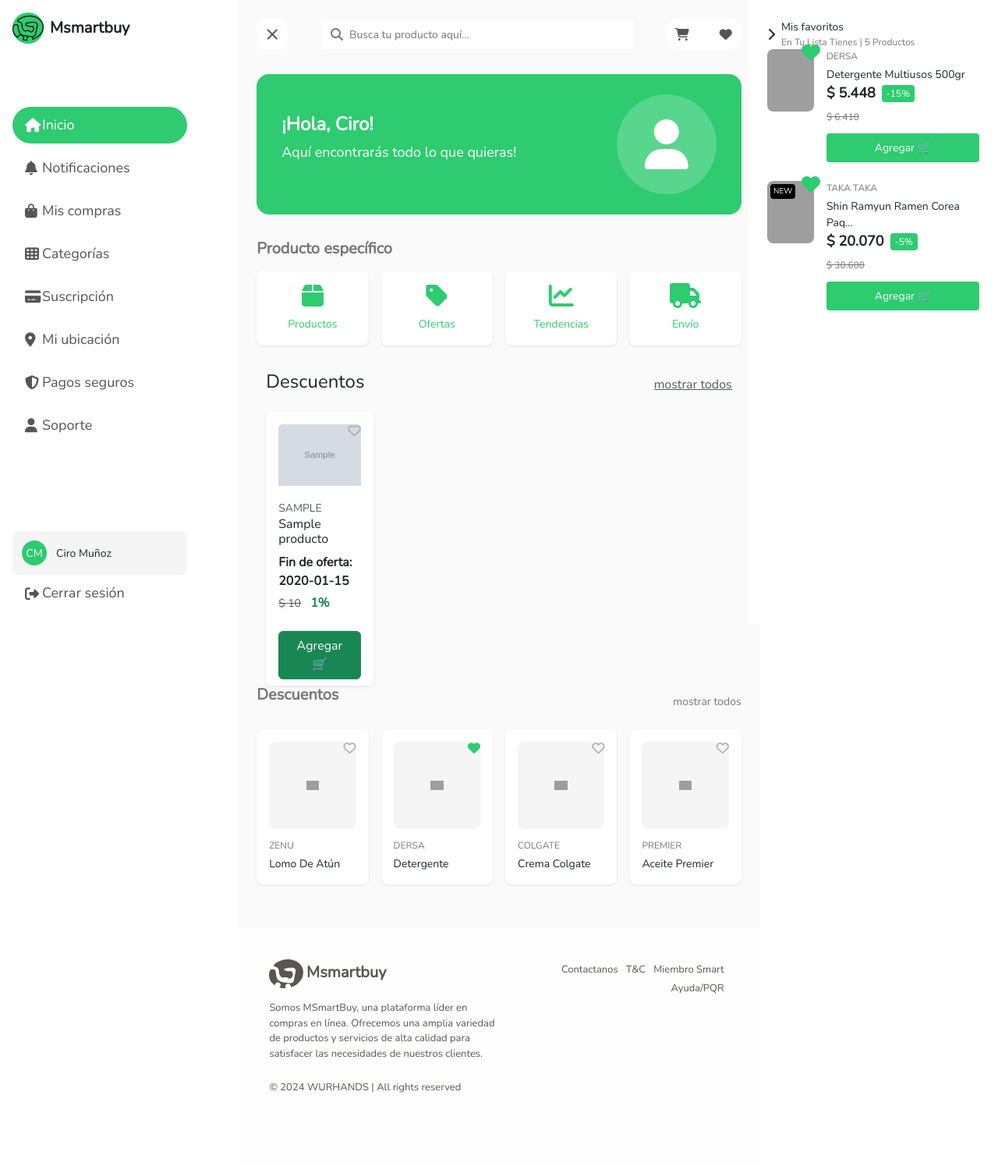
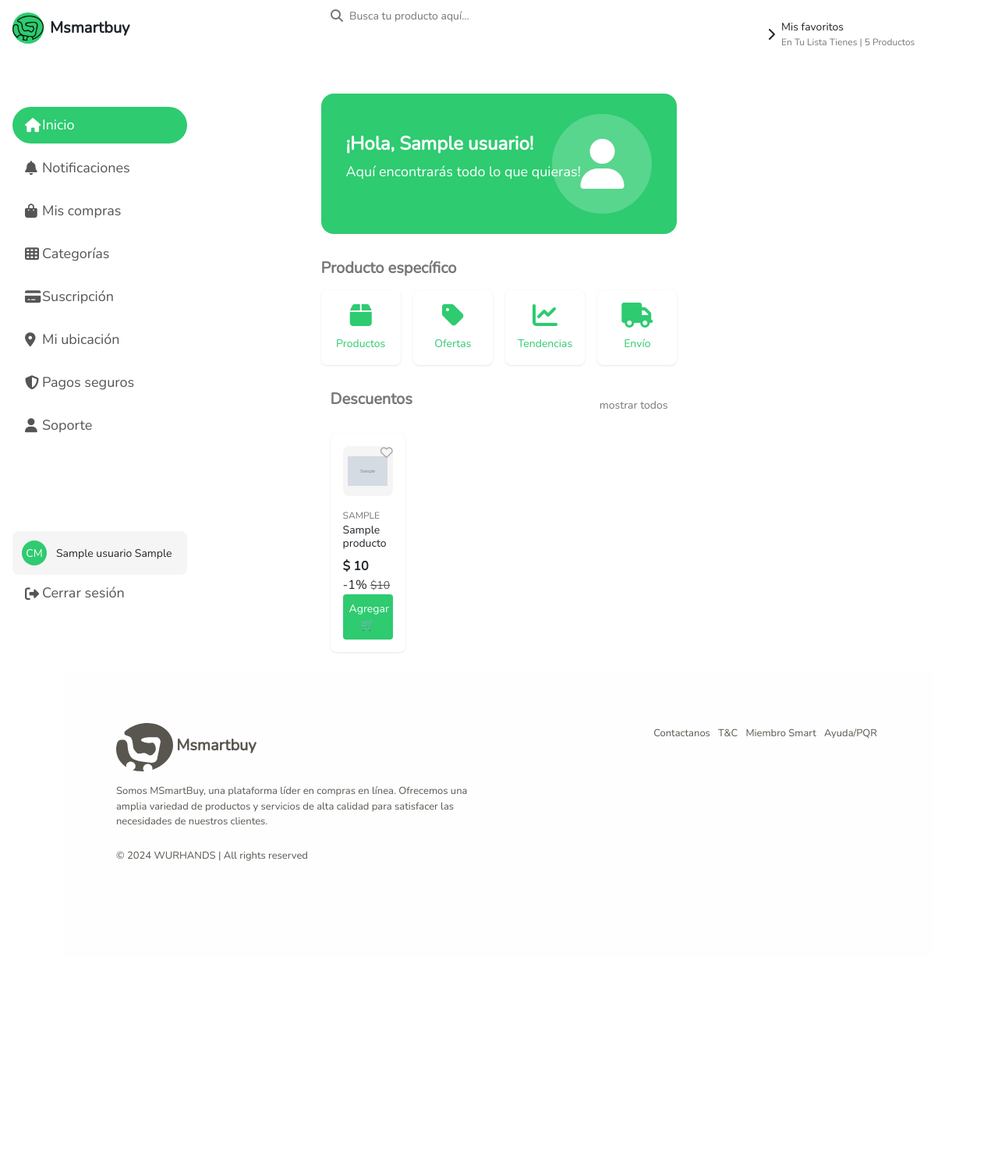
Before and after one commit to Ciricundio/Msmartbuy, a PHP site: page /view/home/home.php in a window 1280 px wide. Shown: the whole page at 78% size. After the commit the page ends 1104 px from the top, so only its background shows below. Run offline with PHP 8.4, Linux system fonts and the light colour scheme; the visitor is signed in with stand-in values (Sample User, id 1); tables that the repository leaves empty hold one stand-in row (values such as "Sample post"); grey boxes marked "Sample" are stand-in pictures; grey boxes are pictures that could not be loaded.

Commit message:
Se le cambia el estilo del header, las cards, y se agrega la consulta a la tabla usuario

```diff
--- a/view/home/home.php
+++ b/view/home/home.php
@@ -2,11 +2,37 @@
 session_start();
 require '../../config/conexion.php';
 
-$sql = "SELECT * FROM producto WHERE descuento > 0 ORDER BY descuento DESC LIMIT 10";
+// Validar que exista la sesión obligatoria
+if (!isset($_SESSION['ID'])) {
+    // En producción podrías redirigir al login
+    header('Location: ../../view/auth/login.php');
+}
+
+$idUsuario = $_SESSION['ID'];
+
+// Obtener nombre del usuario
+$sqlUsuario = "SELECT * FROM usuario WHERE ID = ?";
+$stmtUsuario = $conn->prepare($sqlUsuario);
+$stmtUsuario->bind_param("i", $idUsuario);
+$stmtUsuario->execute();
+$resultUsuario = $stmtUsuario->get_result();
+
+if ($resultUsuario->num_rows === 0) {
+    die("Error: Usuario no encontrado.");
+}
+
+$usuario = $resultUsuario->fetch_assoc();
+$nombreUsuario = $usuario['nombre'];
+$apellidoUsuario = $usuario['apellido'];
+
+
+
+// Consulta de productos en promoción
+$sql = "SELECT * FROM producto WHERE descuento > 0 ORDER BY descuento DESC LIMIT 8";
 $stmt = $conn->query($sql);
 $productos = $stmt->fetch_all(MYSQLI_ASSOC);
+?>
 
-?>
 <!DOCTYPE html>
 <html lang="es">
 <head>
@@ -26,7 +52,6 @@ $productos = $stmt->fetch_all(MYSQLI_ASSOC);
 <body>
     <div class="container">
 
-        <div class="main-container">
         <!-- Sidebar -->
         <aside class="sidebar">
 
@@ -76,7 +101,7 @@ $productos = $stmt->fetch_all(MYSQLI_ASSOC);
             <div class="user-profile">
                 <div class="profile-card">
                     <div class="profile-avatar">CM</div>
-                        <span class="profile-name">Ciro Muñoz</span>
+                    <span class="profile-name"><?php echo $nombreUsuario . " " . $apellidoUsuario; ?></span>
                 </div>
                 <form action="../../controller/auth/logout.php" method="get">
                     <button class="nav-button" type="submit">
@@ -86,9 +111,6 @@ $productos = $stmt->fetch_all(MYSQLI_ASSOC);
                 </form>
             </div>
         </aside>
-
-            <!-- Main Content -->
-            <main class="main-content">
 
         <!-- Header -->
         <div class="header">
@@ -118,10 +140,13 @@ $productos = $stmt->fetch_all(MYSQLI_ASSOC);
             </div>
         </div>
 
+        <!-- Main Content -->
+        <main class="main-content">
+
             <!-- Hero Banner -->
             <div class="hero-banner">
                 <div class="hero-content">
-                        <h1 class="hero-title">¡Hola, Ciro!</h1>
+                    <h1 class="hero-title">¡Hola, <?php echo $nombreUsuario?>!</h1>
                     <p class="hero-subtitle">Aquí encontrarás todo lo que quieras!</p>
                 </div>
                 <div class="hero-image">
@@ -157,92 +182,46 @@ $productos = $stmt->fetch_all(MYSQLI_ASSOC);
 
             <section class="container mt-4">
                 <div class="d-flex justify-content-between align-items-center mb-3">
-                        <h4>Descuentos</h4>
-                        <a href="#" class="text-muted">mostrar todos</a>
+                    <h2 class="section-title">Descuentos</h2>
+                    <a href="#" class="section-link">mostrar todos</a>
                 </div>
+
                 <div class="row row-cols-2 row-cols-md-4 g-3">
                     <?php foreach ($productos as $p): ?>
                         <div class="col">
-                            <div class="card h-100 border-0 shadow-sm">
-                            <div class="position-relative p-3 pb-0">
-                                <img src="<?= $p['foto'] ?>" class="card-img-top img-fluid" style="max-height: 100px; object-fit: contain;">
+                            <div class="product-card">
+                                <div>
                                     <button class="favorite-button">
                                         <i class="far fa-heart"></i>
                                     </button>
+                                    <div class="product-image">
+                                        <img src="../../public/img/products/<?= $p['foto'] ?>" class="card-img-top img-fluid" style="max-height: 100px; object-fit: contain;">
+                                    </div>
+
                                 </div>
                                 <div class="card-body">
-                                <small class="text-uppercase text-muted"><?= strtoupper($p['marca']) ?></small>
-                                <h6 class="card-title"><?= $p['nombre'] ?></h6>
-                                <p class="mb-1 fw-bold text-dark">Fin de oferta:  <?= $p['f_final_oferta'] ?></p>
-                                <small class="text-muted text-decoration-line-through">$ <?= number_format($p['precio_unitario'], 0, ',', '.') ?></small>
-                                <span class="ms-2 text-success fw-bold"><?= $p['descuento'] ?>%</span>
+                                    <small class="product-brand"><?= strtoupper($p['marca']) ?></small>
+                                    <h6 class="product-name"><?= $p['nombre'] ?></h6>
+                                    <div class="product-price">
+                                        <span class="fw-bold">$ <?= number_format($p['precio_unitario'] * (1 - $p['descuento'] / 100), 0, ',', '.') ?></span>
+                                        <span class="porcentaje">-<?= $p['descuento'] ?>%</span>
+                                        <small class="text-muted text-decoration-line-through">$<?= number_format($p['precio_unitario'], 0, ',', '.') ?></small>
                                     </div>
+
                                     <div class="card-footer bg-transparent border-0">
                                         <?php if (!empty($p['agregado'])): ?>
                                         <button class="btn btn-warning w-100">Agregado 🛒</button>
                                         <?php else: ?>
-                                <button class="btn btn-success w-100">Agregar 🛒</button>
+                                        <button class="add-button">Agregar 🛒</button>
                                         <?php endif; ?>
                                     </div>
                                 </div>
                             </div>
+                        </div>
                     <?php endforeach; ?>
+
                 </div>
             </section>
-
-
-                <!-- Discounts Section -->
-                <div class="section">
-                    <div class="section-header">
-                        <h2 class="section-title">Descuentos</h2>
-                        <a href="#" class="section-link">mostrar todos</a>
-                    </div>
-                    <div class="product-grid">
-                        <div class="product-card">
-                            <button class="favorite-button">
-                                <i class="far fa-heart"></i>
-                            </button>
-                            <div class="product-image">
-                                <img src="placeholder.jpg" alt="Producto ZENU">
-                            </div>
-                            <div class="product-brand">ZENU</div>
-                            <div class="product-name">Lomo De Atún</div>
-                        </div>
-
-                        <div class="product-card">
-                            <button class="favorite-button active">
-                                <i class="fas fa-heart"></i>
-                            </button>
-                            <div class="product-image">
-                                <img src="placeholder.jpg" alt="Producto DERSA">
-                            </div>
-                            <div class="product-brand">DERSA</div>
-                            <div class="product-name">Detergente</div>
-                        </div>
-
-                        <div class="product-card">
-                            <button class="favorite-button">
-                                <i class="far fa-heart"></i>
-                            </button>
-                            <div class="product-image">
-                                <img src="placeholder.jpg" alt="Producto COLGATE">
-                            </div>
-                            <div class="product-brand">COLGATE</div>
-                            <div class="product-name">Crema Colgate</div>
-                        </div>
-
-                        <div class="product-card">
-                            <button class="favorite-button">
-                                <i class="far fa-heart"></i>
-                            </button>
-                            <div class="product-image">
-                                <img src="placeholder.jpg" alt="Producto PREMIER">
-                            </div>
-                            <div class="product-brand">PREMIER</div>
-                            <div class="product-name">Aceite Premier</div>
-                        </div>
-                    </div>
-                </div>
 
         </main>
 
@@ -254,46 +233,12 @@ $productos = $stmt->fetch_all(MYSQLI_ASSOC);
                 <div>
                     <div class="user-title">Mis favoritos</div>
                     <div class="user-subtitle">En Tu Lista Tienes | 5 Productos</div>
+
                 </div>
             </div>
 
             <div class="favorites-container">
-                    <!-- Favorite Item 1 -->
-                    <div class="favorite-item">
-                        <div class="favorite-image-container">
-                            <img src="placeholder.jpg" alt="DERSA Detergente" class="favorite-image">
-                            <i class="fas fa-heart favorite-icon"></i>
-                        </div>
-                        <div class="favorite-details">
-                            <div class="product-brand">DERSA</div>
-                            <div class="product-name">Detergente Multiusos 500gr</div>
-                            <div class="price-container">
-                                <span class="current-price">$ 5.448</span>
-                                <span class="discount-badge">-15%</span>
-                            </div>
-                            <div class="original-price">$ 6.410</div>
-                            <button class="add-button">Agregar 🛒</button>
-                        </div>
-                    </div>
-
-                    <!-- Favorite Item 2 -->
-                    <div class="favorite-item">
-                        <div class="favorite-image-container">
-                            <img src="placeholder.jpg" alt="TAKA TAKA Ramen" class="favorite-image">
-                            <i class="fas fa-heart favorite-icon"></i>
-                            <span class="new-badge">NEW</span>
-                        </div>
-                        <div class="favorite-details">
-                            <div class="product-brand">TAKA TAKA</div>
-                            <div class="product-name">Shin Ramyun Ramen Corea Paq...</div>
-                            <div class="price-container">
-                                <span class="current-price">$ 20.070</span>
-                                <span class="discount-badge">-5%</span>
-                            </div>
-                            <div class="original-price">$ 30.600</div>
-                            <button class="add-button">Agregar 🛒</button>
-                        </div>
-                    </div>
+                <!-- Aquí se mostrarán los productos favoritos -->
             </div>
         </aside>
 
@@ -301,8 +246,6 @@ $productos = $stmt->fetch_all(MYSQLI_ASSOC);
 
     </div>
 
-    </div>
-
     <script src="../../controller/dashboard/home.js"></script>
 </body>
 </html>
```
Lines whose indentation alone changed are shown as unchanged.
